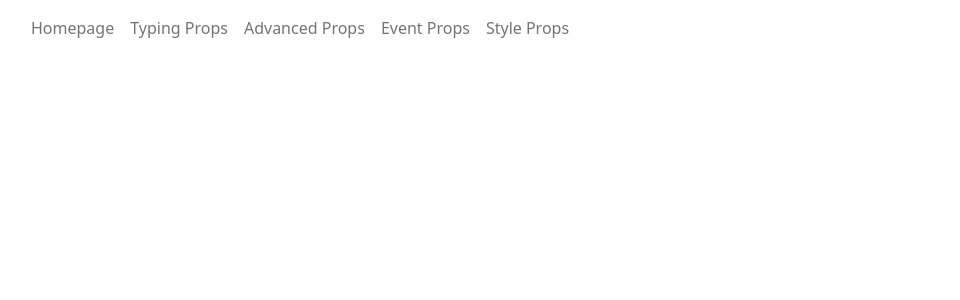
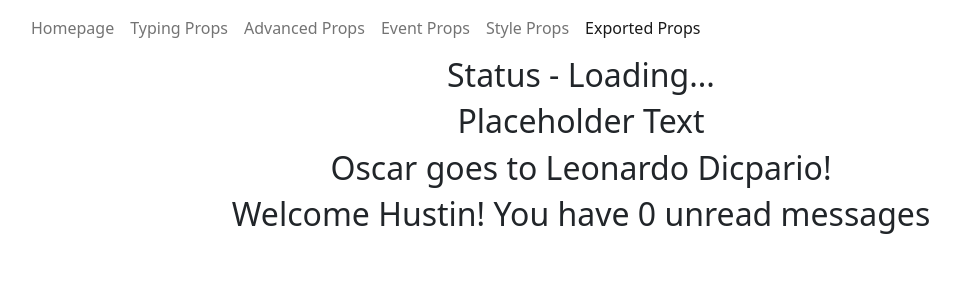
Before and after one commit to HustinKava/react-typescript, a React (Create React App) app: page /exportedprops in a window 1280 px wide. Shown: the top 300 px of the page, without its empty margins (59-1019 px from the left). Built offline with nearby package versions, Linux system fonts and the light colour scheme.

Commit message:
exported prop types

```diff
--- a/src/App.tsx
+++ b/src/App.tsx
@@ -6,6 +6,7 @@ import TypingProps from "./pages/TypingProps";
 import AdvancedProps from "./pages/AdvancedProps";
 import EventProps from "./pages/EventProps";
 import StyleProps from "./pages/StyleProps";
+import ExportedProps from "./pages/ExportedProps";
 
 function App() {
   return (
@@ -19,6 +20,7 @@ function App() {
           <Route path="/advancedprops" element={<AdvancedProps />} />
           <Route path="/eventprops" element={<EventProps />} />
           <Route path="/styleprops" element={<StyleProps />} />
+          <Route path="/exportedprops" element={<ExportedProps />} />
         </Routes>
       </BrowserRouter>
     </div>
--- /dev/null
+++ b/src/components/exportedprops/Greet.tsx
@@ -0,0 +1,17 @@
+import { GreetName } from "./Exported.types";
+
+// Props has to have the value of the "GreetName" variable to be validated and useable
+// We can destructure the "messageCount" and assign it a default value of 0
+export const Greet = ({ name, isLoggedIn, messageCount = 0 }: GreetName) => {
+  return (
+    <div>
+      {isLoggedIn ? (
+        <h2>
+          Welcome {name}! You have {messageCount} unread messages
+        </h2>
+      ) : (
+        <h2>Welcome Guest</h2>
+      )}
+    </div>
+  );
+};
--- /dev/null
+++ b/src/components/exportedprops/Heading.tsx
@@ -0,0 +1,5 @@
+import { HeadingProps } from "./Exported.types";
+
+export const Heading = ({ children }: HeadingProps) => {
+  return <h2>{children}</h2>;
+};
--- /dev/null
+++ b/src/components/exportedprops/Oscar.tsx
@@ -0,0 +1,5 @@
+import { OscarProps } from "./Exported.types";
+
+export const Oscar = ({ children }: OscarProps) => {
+  return <div>{children}</div>;
+};
--- /dev/null
+++ b/src/components/exportedprops/Status.tsx
@@ -0,0 +1,19 @@
+import { StatusProps } from "./Exported.types";
+
+export const Status = ({ status }: StatusProps) => {
+  let message;
+
+  if (status === "loading") {
+    message = "Loading...";
+  } else if (status === "success") {
+    message = "Data fetched successfully!";
+  } else if (status === "error") {
+    message = "Error fetching data";
+  }
+
+  return (
+    <div>
+      <h2>Status - {message}</h2>
+    </div>
+  );
+};
--- /dev/null
+++ b/src/components/exportedprops/Validations.tsx
@@ -0,0 +1,3 @@
+export const Validations = () => {
+  return <div></div>;
+};
--- a/src/navbar/Navbar.tsx
+++ b/src/navbar/Navbar.tsx
@@ -71,6 +71,18 @@ function Navbar() {
                   Style Props
                 </Link>
               </li>
+              <li className="nav-item">
+                <Link
+                  to="/exportedprops"
+                  className={
+                    window.location.pathname === "/exportedprops"
+                      ? "nav-link active"
+                      : "nav-link"
+                  }
+                >
+                  Exported Props
+                </Link>
+              </li>
             </ul>
           </div>
         </div>
--- /dev/null
+++ b/src/pages/ExportedProps.tsx
@@ -0,0 +1,27 @@
+import { Greet } from "../components/exportedprops/Greet";
+import { Heading } from "../components/exportedprops/Heading";
+import { Oscar } from "../components/exportedprops/Oscar";
+import { Status } from "../components/exportedprops/Status";
+
+function ExportedProps() {
+  return (
+    <div>
+      <Status status="loading" />
+      {/* This would throw an error as "test" is not accepted */}
+      {/* <Status status="test" /> */}
+
+      {/* The "Placeholder Text" value is the children of the "Heading component" */}
+      <Heading>Placeholder Text</Heading>
+      <Oscar>
+        <Heading>Oscar goes to Leonardo Dicpario!</Heading>
+      </Oscar>
+
+      {/* Originally the prop type for the "Greet" component takes in 3 props */}
+      {/* The "name", "messageCount" and "isLoggedIn" */}
+      {/* However we have set the "messageCount" to be optional in the "Greet" component */}
+      <Greet name="Hustin" isLoggedIn={true} />
+    </div>
+  );
+}
+
+export default ExportedProps;
```
Also changed, not shown: src/components/exportedprops/Exported.types.tsx (added, +17 -0 lines), 1 other file (tests, documents, lock files or other folders).
